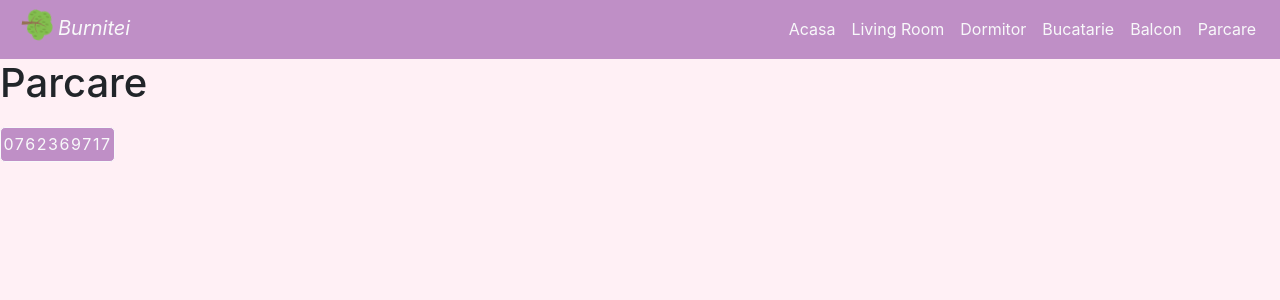
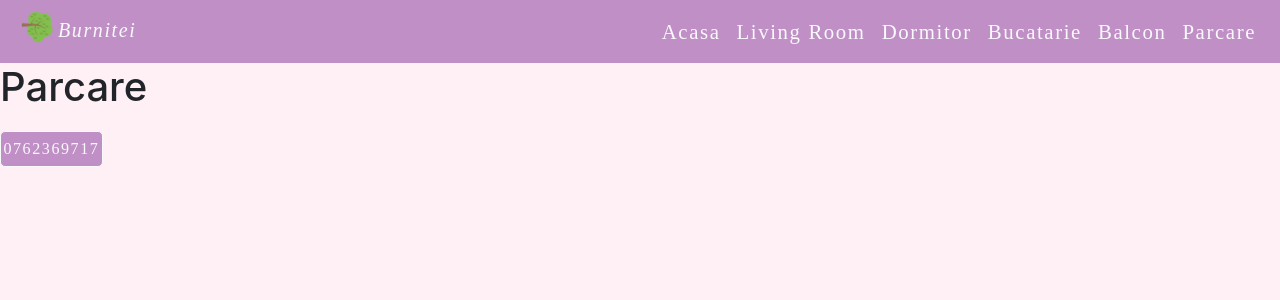
Before and after one commit to dornescum/Vanzare-15.05.21, a React (Create React App) app: page /parcare in a window 1280 px wide. Shown: the top 300 px of the page. Built offline with nearby package versions, Linux system fonts and the light colour scheme.

Commit message:
font "Brush Script MT"

```diff
--- a/src/Components/UI/Footer.css
+++ b/src/Components/UI/Footer.css
@@ -2,6 +2,8 @@
     /*background-color: var(--mc-col);*/
     position: sticky;
     bottom: 10px;
+    font-family: var(--font);
+
 }
 .footer-list{
     display: flex;
--- a/src/Components/UI/Navbar.css
+++ b/src/Components/UI/Navbar.css
@@ -1,5 +1,10 @@
 .me-navbar{
     background-color: #bf8fc6!important;
+    /*font-family: "Brush Script MT" !important;*/
+    font-family: var(--font);
+    font-size: 1.3rem;
+    letter-spacing: var(--spacing);
+
 }
 .navbar-nav, .nav-link, a {
     color: var(--light) !important;
--- a/src/Style/App.css
+++ b/src/Style/App.css
@@ -45,6 +45,7 @@
   --black: #000;
   --white: #fff;
 
+  --font: "Brush Script MT";
 
   --transition: all 0.3s linear;
   --transition-ease: all 0.3s ease;
--- a/src/Style/index.css
+++ b/src/Style/index.css
@@ -3,6 +3,8 @@ body, html {
   font-family: -apple-system, BlinkMacSystemFont, 'Segoe UI', 'Roboto', 'Oxygen',
     'Ubuntu', 'Cantarell', 'Fira Sans', 'Droid Sans', 'Helvetica Neue',
     sans-serif;
+  /*font-family: "Brush Script MT" !important;*/
+  /*font-size: 1.3rem;*/
   -webkit-font-smoothing: antialiased;
   -moz-osx-font-smoothing: grayscale;
   background-color: var(--backgroud) !important;
```
